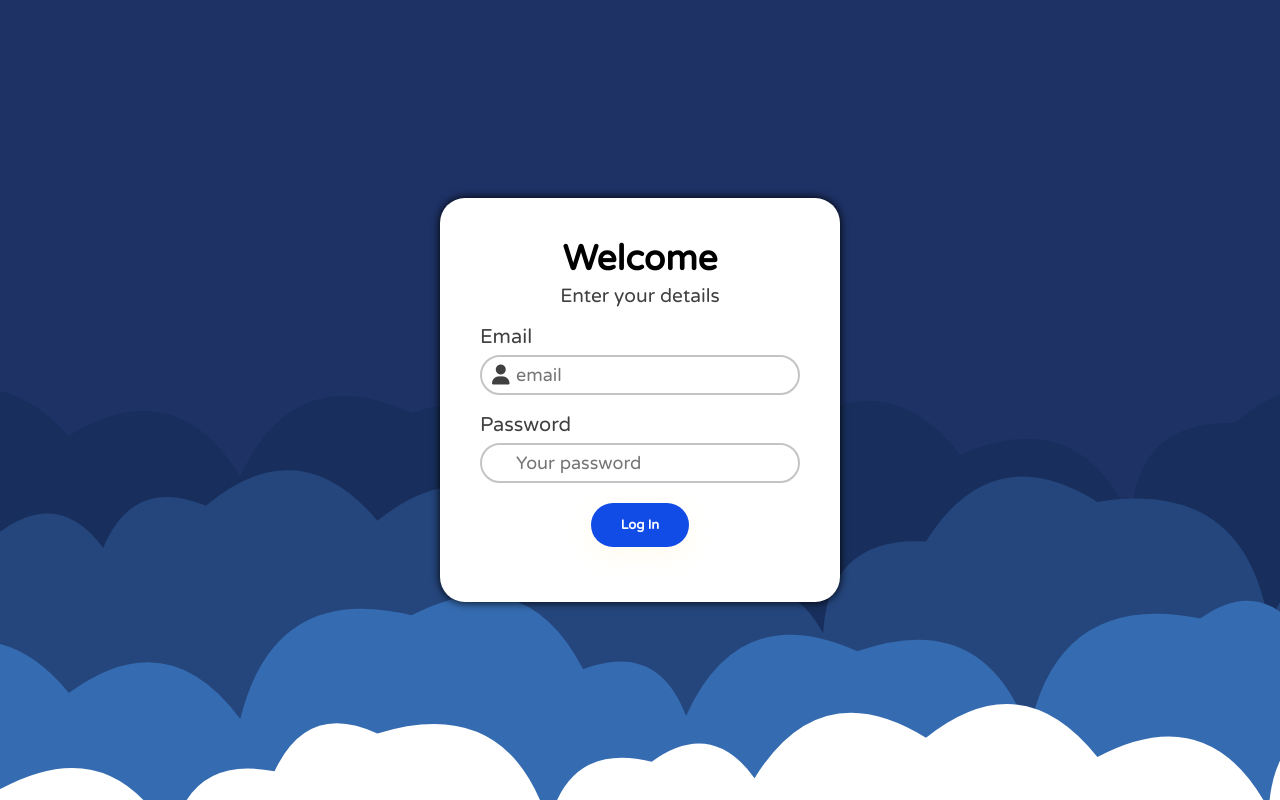
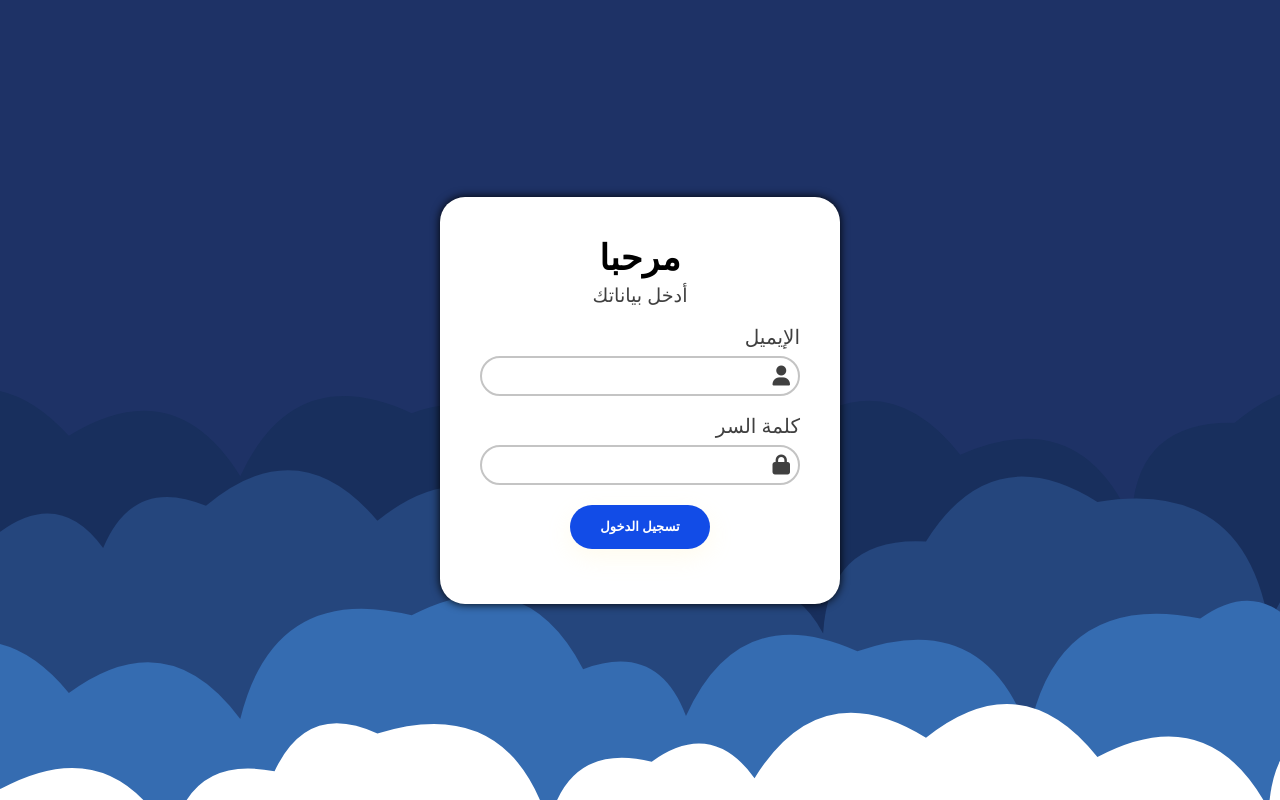
Before and after one commit to virefie/virefie.github.io, a PHP site: page /login/index.html in a window 1280 px wide. Run offline with PHP 8.4, Linux system fonts and the light colour scheme; some libraries are stand-ins or nearby versions.

Commit message:
englch to ar

```diff
--- a/login/index.html
+++ b/login/index.html
@@ -17,31 +17,25 @@
     <script src="https://kit.fontawesome.com/585fda3aab.js" crossorigin="anonymous"></script>
 <body>
     <div class="login-box">
-        <h2>Welcome </h2>
-        <p>Enter your details</p>
+        <h2>مرحبا </h2>
+        <p>أدخل بياناتك</p>
 
         <form action="">
             <div class="form-group">
-                <label for="email">Email</label>
+                <label for="email">اﻹيميل</label>
                 <i class="fa-solid fa-user"></i>
-                    <input type="email" name="email" placeholder="email" required>
-                    <p id="errEmail" style="color:red;display: none;">هذا الحساب خاطئ</p>
+                <input type="email" name="email" required>
+                <p id="errEmail" style="color:red;display: none;">هذا الحساب خاطئ</p>
             </div>
              <div class="form-group">
-                <label for="password">Password</label>
-                    <input type="password"  name="password"  placeholder="Your password"  required>
-                    <p id="errPaswrd" style="color:red;display: none;">كلمة السر خاطئة</p>
+                <label for="password">كلمة السر</label>
+                <i class="fa-solid fa-lock"></i>
+                <input type="password"  name="password"   required>
+                <p id="errPaswrd" style="color:red;display: none;">كلمة السر خاطئة</p>
              </div>
-             <input type="submit" class="btn" value="Log In">
+             <input type="submit" class="btn" value="تسجيل الدخول">
         </form>
-        <!-- <div>
-            <a href="#" class="btn">Log In</a>
-        </div> -->
-            <!-- <div>
-            <a href="#" class="forgot">
-                Forgot Your Password?
-            </a>
-            </div> -->
+
     </div>
 
     <script type="module" src="mn.js"></script>
--- a/login/main.css
+++ b/login/main.css
@@ -55,6 +55,8 @@ form{
 
 form .form-group{
     margin: 18px 0;
+    text-align: right;
+    position: relative;
 }
 
 form .form-group label {
@@ -67,12 +69,13 @@ form .form-group input {
     width: 100%;
     height: 40px;
     margin-top: 6px;
-    padding: 0 12px 0 34px;
+    padding: 0 34px 0 12px  ;
     border: 2px solid #c4c4c4;
     border-radius: 20px;
     font-size: 18px;
     color: #404040;
     transition: 1ms;
+    text-align: right;
 }
 
 
@@ -93,6 +96,7 @@ form .form-group input:valid{
     color: #404040;
     transform: translateX(12px) translateY(16px);
     font-size: 20px;
+    right: 22px;
 }
 
 .forgot{
```
Also changed, not shown: index.html (+1 -1 lines), login/add/index.html (+9 -9 lines).
